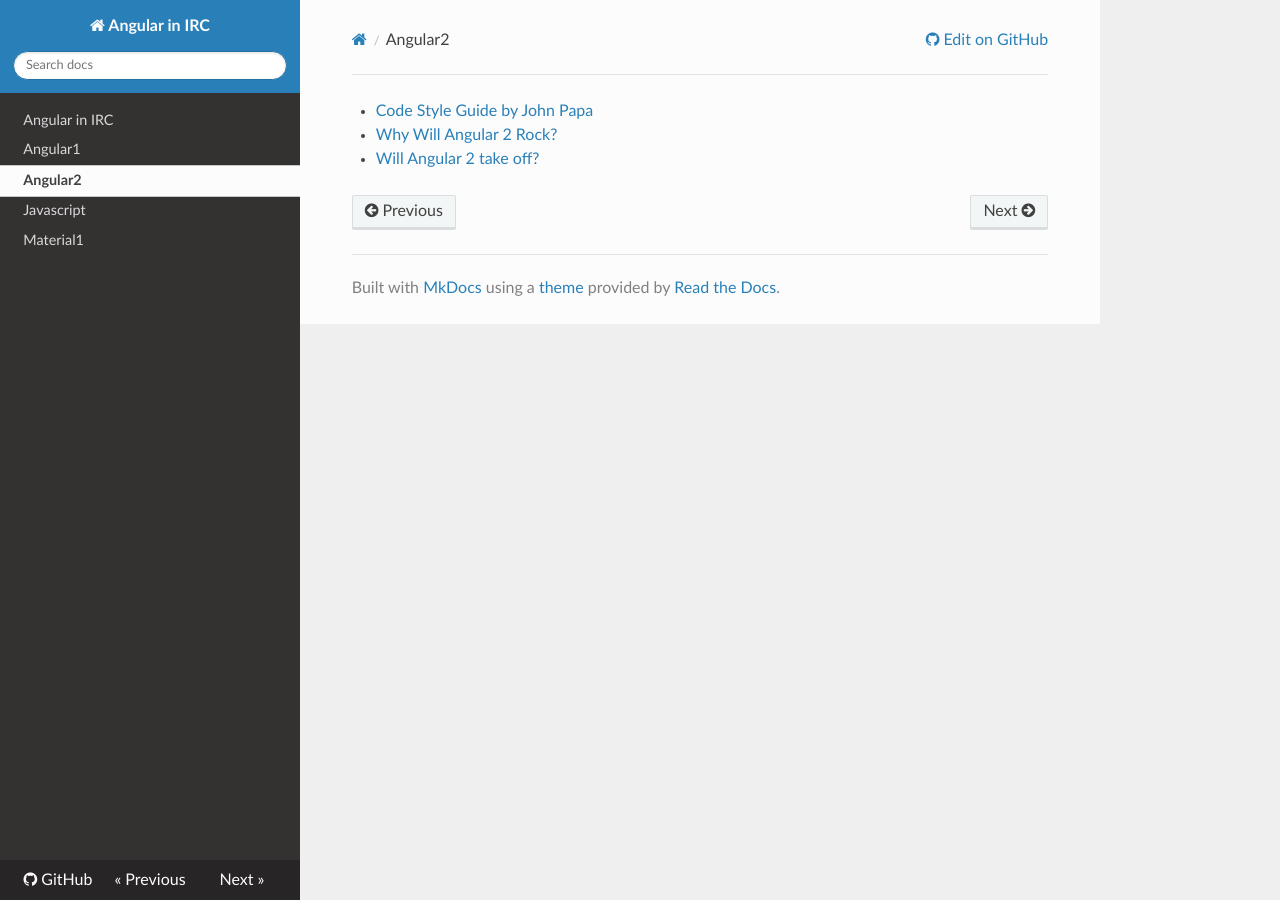
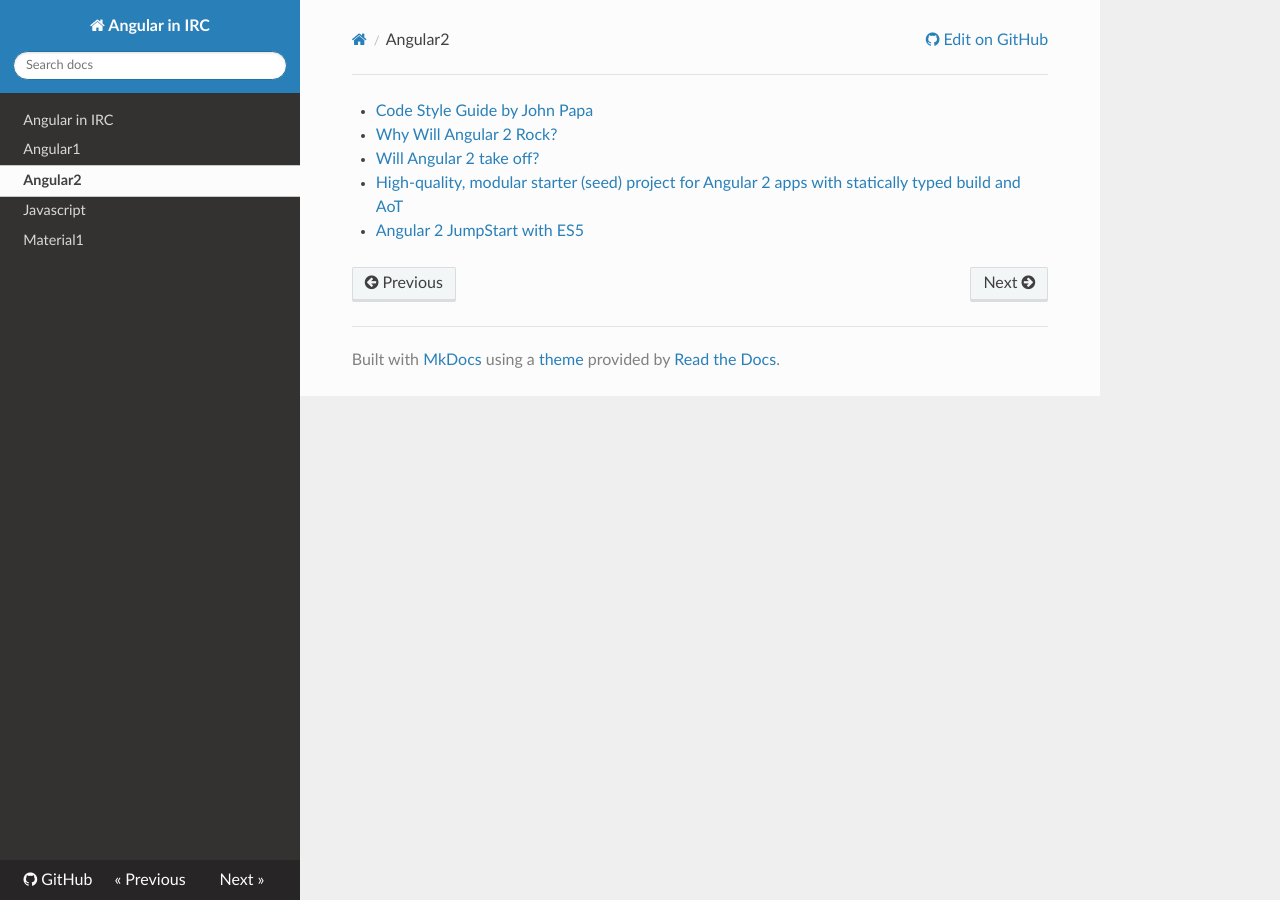
Before and after one commit to ngirc/ng-irc, an MkDocs documentation site: the page built from docs/angular2.md, in a window 1280 px wide. Built offline with MkDocs 1.6.1, drawn with Linux system fonts in a browser that asks for light colours; nearby versions of some CDN libraries.

Commit message:
Add seed project links for Angular 2.

```diff
--- a/docs/angular2.md
+++ b/docs/angular2.md
@@ -1,3 +1,5 @@
 - [Code Style Guide by John Papa](https://github.com/johnpapa/angular-styleguide/blob/master/a2/README.md)
 - [Why Will Angular 2 Rock?](http://angular-tips.com/blog/2015/06/why-will-angular-2-rock/)
 - [Will Angular 2 take off?](https://t.co/BFzrAPHY0X)
+- [High-quality, modular starter (seed) project for Angular 2 apps with statically typed build and AoT](https://github.com/mgechev/angular2-seed)
+- [Angular 2 JumpStart with ES5](https://github.com/albertosantini/angular2-es5-jumpstart)
```
